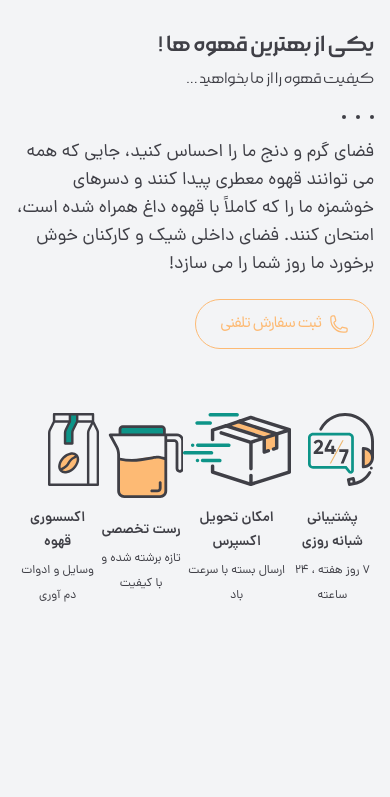
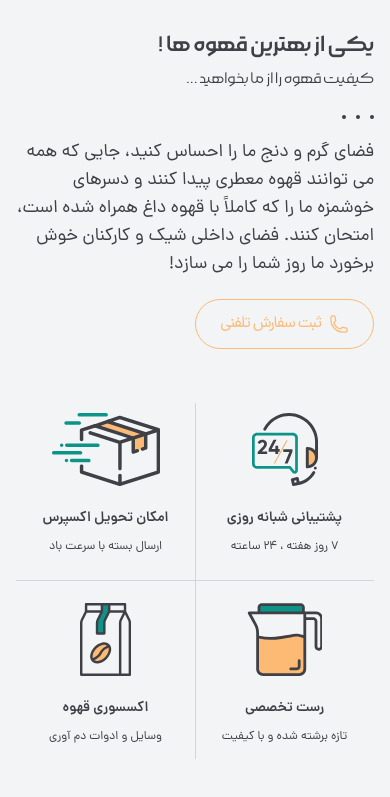
Before and after one commit to afshin-zarei/coffee-shop, a website: page public/index.html in a window 390 px wide. Shown: the part 3886-4683 px from the top of the page. Before the commit the page ends 4542 px from the top, so only its background shows below. Drawn offline with Linux system fonts and the light colour scheme.

```diff
--- a/public/index.html
+++ b/public/index.html
@@ -1979,13 +1979,13 @@
          <!-- Services -->
          <section class="services mb-12 md:mb-36">
             <div class="container">
-               <div class="flex justify-between items-center gap-y-11 child:w-1/2 lg:child:w-auto child:text-center lg:child:text-right">
+               <div class="flex justify-between items-center flex-wrap gap-y-11 child:w-1/2 lg:child:w-auto child:text-center lg:child:text-right">
 
                   <div class="flex flex-col sm:flex-row gap-y-5 gap-x-4">
-                     <svg class="dark:hidden w-[66px] h-[73px]">
+                     <svg class="dark:hidden w-[66px] h-[73px] m-auto sm:m-0">
                         <use href="#support"></use>
                      </svg>
-                     <svg class="hidden dark:inline-block">
+                     <svg class="hidden dark:inline-block w-[66px] h-[73px] m-auto sm:m-0">
                         <use href="#support-dark"></use>
                      </svg>
                      <div class="text-zinc-700 dark:text-white">
@@ -1995,10 +1995,10 @@
                   </div>
 
                   <div class="flex flex-col sm:flex-row gap-y-5 gap-x-4">
-                     <svg class="dark:hidden w-[108px] h-[73px]">
+                     <svg class="dark:hidden w-[108px] h-[73px] m-auto sm:m-0">
                         <use href="#express-delivery"></use>
                      </svg>
-                     <svg class="hidden dark:inline-block">
+                     <svg class="hidden dark:inline-block w-[108px] h-[73px] m-auto sm:m-0">
                         <use href="#express-delivery-dark"></use>
                      </svg>
                      <div class="text-zinc-700 dark:text-white">
@@ -2010,10 +2010,10 @@
 
 
                   <div class="flex flex-col sm:flex-row gap-y-5 gap-x-4">
-                     <svg class="dark:hidden w-[75px] h-[73px]">
+                     <svg class="dark:hidden w-[75px] h-[73px] m-auto sm:m-0">
                         <use href="#pitcher"></use>
                      </svg>
-                     <svg class="hidden dark:inline-block">
+                     <svg class="hidden dark:inline-block w-[75px] h-[73px] m-auto sm:m-0">
                         <use href="#pitcher-dark"></use>
                      </svg>
                      <div class="text-zinc-700 dark:text-white">
@@ -2023,10 +2023,10 @@
                   </div>
 
                   <div class="flex flex-col sm:flex-row gap-y-5 gap-x-4">
-                     <svg class="dark:hidden w-[51px] h-[73px]">
+                     <svg class="dark:hidden w-[51px] h-[73px] m-auto sm:m-0">
                         <use href="#coffee"></use>
                      </svg>
-                     <svg class="hidden dark:inline-block">
+                     <svg class="hidden dark:inline-block w-[51px] h-[73px] m-auto sm:m-0">
                         <use href="#coffee-dark"></use>
                      </svg>
                      <div class="text-zinc-700 dark:text-white">
--- a/src/input.css
+++ b/src/input.css
@@ -141,6 +141,41 @@
       background-size: cover;
    }
 
+   .services .container {
+      @apply relative;
+   }
+   .services .container::after,
+   .services .container::before {
+      content: "";
+      display: block;
+      position: absolute;
+      inset: 0;
+      margin: auto;
+      background-color: #d1d5db;
+   }
+   html.dark .services .container::after,
+   html.dark .services .container::before {
+      background-color: rgba(255, 255, 255, 0.1);
+   }
+
+   .services .container::after {
+      width: 1px;
+      height: calc(100% + 20px);
+   }
+
+   .services .container::before {
+      width: calc(100% - 32px);
+      height: 1px;
+   }
+
+
+   @media screen and (min-width: 640px) {
+      .services .container::after,
+      .services .container::before {
+         content: none;
+      }
+   }
+
    @media  screen and (min-width:768px) {
       .offer::after {
          top: -2px;
```
Also changed, not shown: public/styles/app.css.
